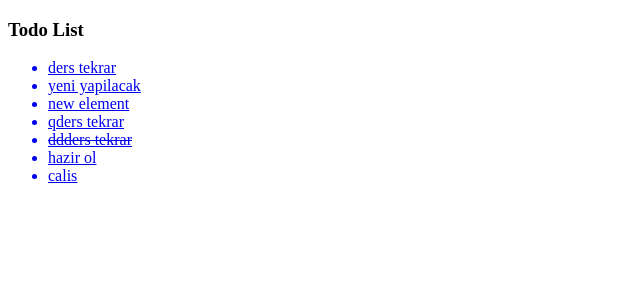
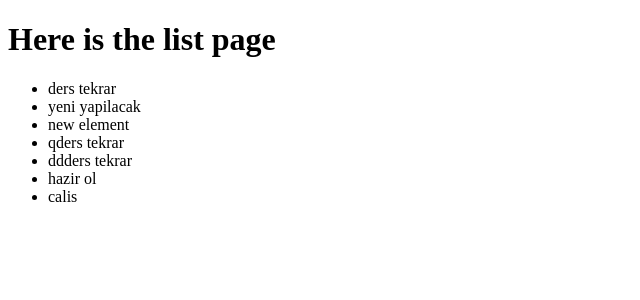
Before and after one commit to sahinmurat/django-todo, a Django app: page /list/ in a window 1280 px wide. Shown: the top 300 px of the page, without its empty margins (0-640 px from the left). Run offline with Django 3.2, Linux system fonts and the light colour scheme; data comes from the database, SQL or seed files in the repository; both versions use the stored data as it was after the commit.

```diff
--- a/src/todo_app/templates/todo_app/todo_list.html
+++ b/src/todo_app/templates/todo_app/todo_list.html
@@ -2,20 +2,13 @@
 
 
 {% block content %}
-<div>
-    <h3>Todo List</h3>
-    <ul>
-        {% for todo in todos %}
 
-        <a href=" {% url 'update' todo.id %} ">
-            {% if todo.completed  %}
-        <li><del> {{ todo }}</del></li>
-        {% else %}
+<h1> Here is the list page</h1>
+<ul>
+{% for todo in todo %}
+<li> {{ todo}} </li>
 
-        <li>{{ todo }}</li>
-        {% endif %}
-    </a>
-        {% endfor %}
-    </ul>
-</div>
+{% endfor %}
+</ul>
+
 {% endblock content %}
--- a/src/todo_app/urls.py
+++ b/src/todo_app/urls.py
@@ -1,11 +1,12 @@
 from django.urls import path
-from .views import home, todo_list, todo_create, todo_update, todo_delete
+from .views import home, todo_create, todo_update, todo_delete,list
 
 urlpatterns = [
 
-    path('list/', todo_list, name = 'list'),
+
     path('', home, name = 'home'),
-    path('create/', todo_create, name = 'create'),
+    path('list/', list, name = 'list'),
+    path('create/',todo_create, name = 'create'),
+    path('<int:id>/delete/',todo_delete, name = 'delete'),
     path('<int:id>/update/', todo_update, name = 'update'),
-    path('<int:id>/delete/', todo_delete, name = 'delete'),
 ]
--- a/src/todo_app/views.py
+++ b/src/todo_app/views.py
@@ -7,24 +7,26 @@ from .models import Todo
 def home(request):
     return render(request, 'todo_app/home.html')
 
-def todo_list(request):
-    todos = Todo.objects.all()
+def list(request):
+    todo = Todo.objects.all()
     context = {
-        'todos' : todos
+        'todo': todo
     }
     return render(request, 'todo_app/todo_list.html', context)
 
 def todo_create(request):
     form = TodoAddForm()
-    if request.method == 'POST':
-        form = TodoAddForm(request.POST)
+    if(request.method == 'POST' ):
+        form= TodoAddForm(request.POST)
         if form.is_valid():
             form.save()
             return redirect('list')
-    context= {
-        'form': form
-    }
-    return render(request, 'todo_app/todo_create.html', context)
+    context = {
+            'form' : form
+        }
+    return render(request, 'todo_app/todo_create.html', context )
+
+
 
 def todo_update(request, id):
     todo = get_object_or_404(Todo, id=id)
@@ -41,10 +43,10 @@ def todo_update(request, id):
 
 def todo_delete(request, id):
     todo = get_object_or_404(Todo, id=id)
-    if request.method == "POST":
+    if request.method == 'POST':
         todo.delete()
-        return redirect("list")
+        return redirect('list')
     context = {
-        todo:'todo'
+        'todo':todo
     }
-    return render(request, "todo_app/todo_delete.html", context)
+    return render(request,'todo_app/todo_delete.html', context)
```
Also changed, not shown: src/todo_app/templates/todo_app/todo_create.html (+10 -5 lines), src/todo_app/templates/todo_app/todo_delete.html (+5 -7 lines), src/db.sqlite3.
